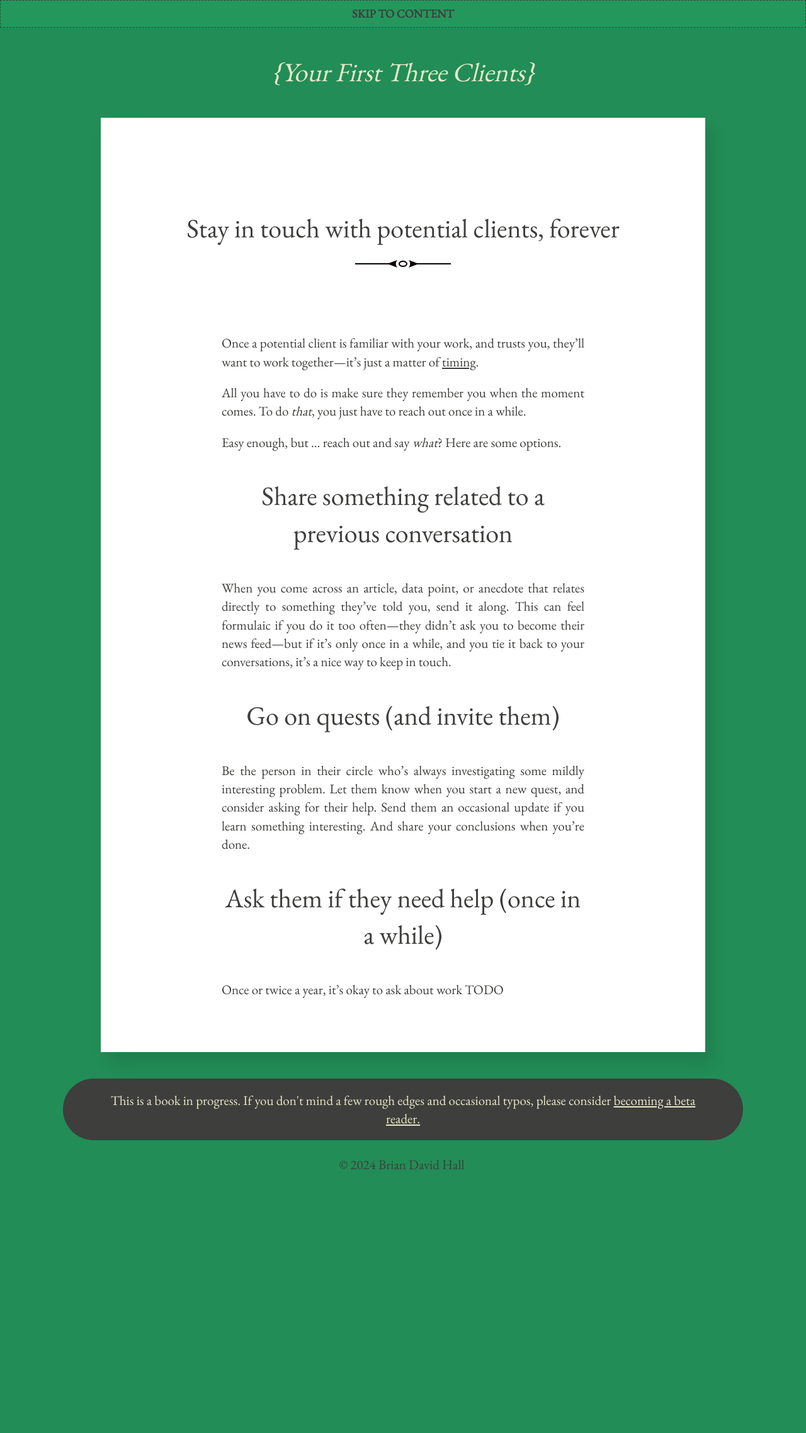
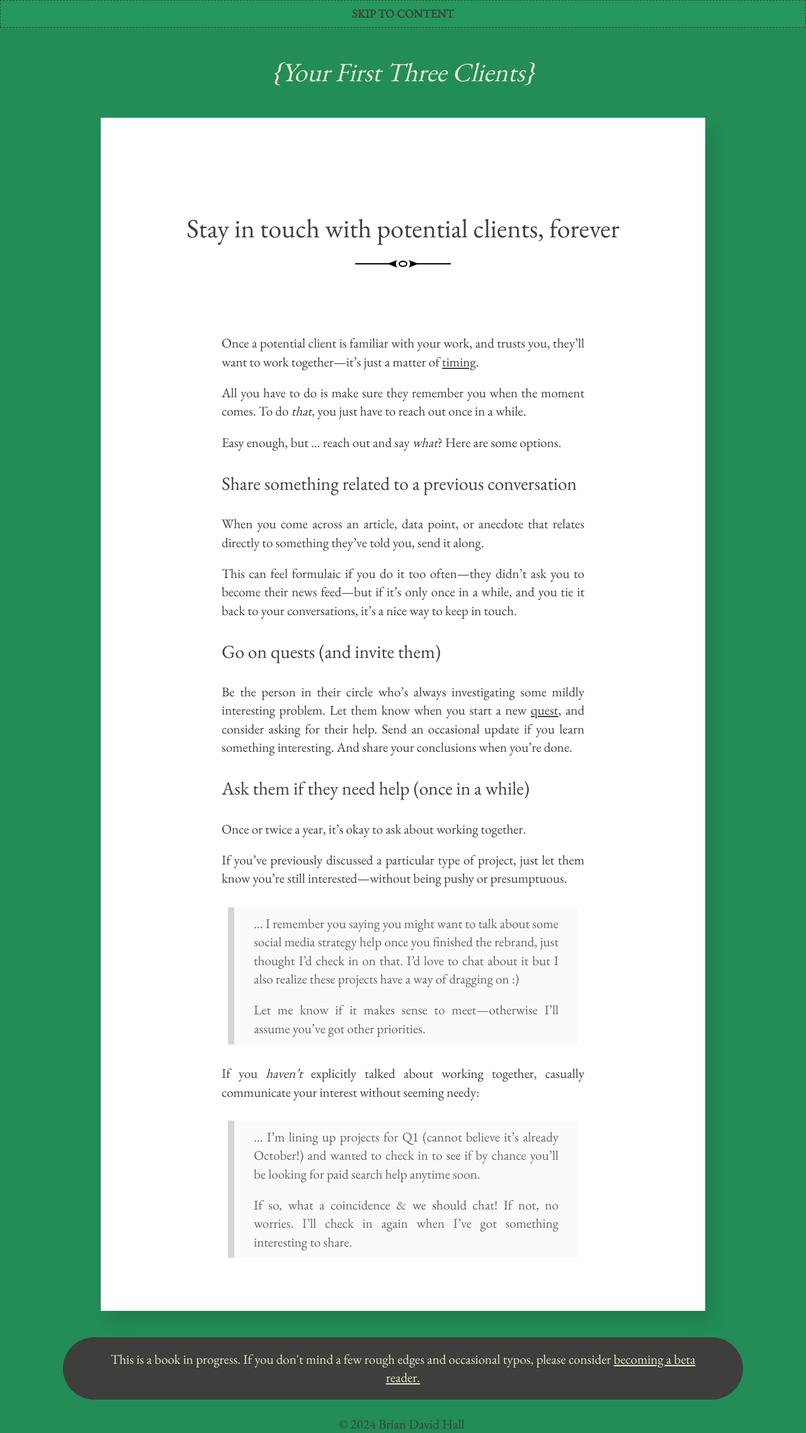
Before and after one commit to bruab/yourfirstthreeclients.com, a Jekyll site: the page built from _posts/2024-04-23-stay-in-touch-with-potential-clients-forever.md, in a window 1280 px wide. Shown: the whole page at 63% size. Built offline with Jekyll 4.4.1, drawn with Linux system fonts in a browser that asks for light colours; comment, search, counter and statistics services are not loaded; before the commit the page ends 1823 px from its top, so only the background shows below that.

Commit message:
update posts

```diff
--- a/_posts/2024-04-23-stay-in-touch-with-potential-clients-forever.md
+++ b/_posts/2024-04-23-stay-in-touch-with-potential-clients-forever.md
@@ -11,12 +11,26 @@ Easy enough, but ... reach out and say _what_? Here are some options.
 
 ## Share something related to a previous conversation
 
-When you come across an article, data point, or anecdote that relates directly to something they've told you, send it along. This can feel formulaic if you do it too often—they didn't ask you to become their news feed—but if it's only once in a while, and you tie it back to your conversations, it's a nice way to keep in touch.
+When you come across an article, data point, or anecdote that relates directly to something they've told you, send it along.
+
+This can feel formulaic if you do it too often—they didn't ask you to become their news feed—but if it's only once in a while, and you tie it back to your conversations, it's a nice way to keep in touch.
 
 ## Go on quests (and invite them)
 
-Be the person in their circle who's always investigating some mildly interesting problem. Let them know when you start a new quest, and consider asking for their help. Send them an occasional update if you learn something interesting. And share your conclusions when you're done.
+Be the person in their circle who's always investigating some mildly interesting problem. Let them know when you start a new [quest](https://garden.briandavidhall.com/quests-are-better-than-pitches), and consider asking for their help. Send an occasional update if you learn something interesting. And share your conclusions when you're done.
 
 ## Ask them if they need help (once in a while)
 
-Once or twice a year, it's okay to ask about work TODO
+Once or twice a year, it's okay to ask about working together.
+
+If you've previously discussed a particular type of project, just let them know you're still interested—without being pushy or presumptuous.
+
+> ... I remember you saying you might want to talk about some social media strategy help once you finished the rebrand, just thought I'd check in on that. I'd love to chat about it but I also realize these projects have a way of dragging on :)
+>
+> Let me know if it makes sense to meet—otherwise I'll assume you've got other priorities.
+
+If you _haven't_ explicitly talked about working together, casually communicate your interest without seeming needy:
+
+> ... I'm lining up projects for Q1 (cannot believe it's already October!) and wanted to check in to see if by chance you'll be looking for paid search help anytime soon.
+>
+> If so, what a coincidence & we should chat! If not, no worries. I'll check in again when I've got something interesting to share.
--- a/_sass/_article.scss
+++ b/_sass/_article.scss
@@ -18,6 +18,11 @@
   max-width: 48rem;
   padding: 2em 1em;
   text-align: center;
+}
+
+.post h2 {
+  font-size: 1.4em;
+  text-align: left;
 }
 
 /* Reduce post header padding on mobile */
```
Also changed, not shown: _posts/2024-04-23-timing-is-everything-unfortunately.md (+1 -1 lines), 1 other file.
